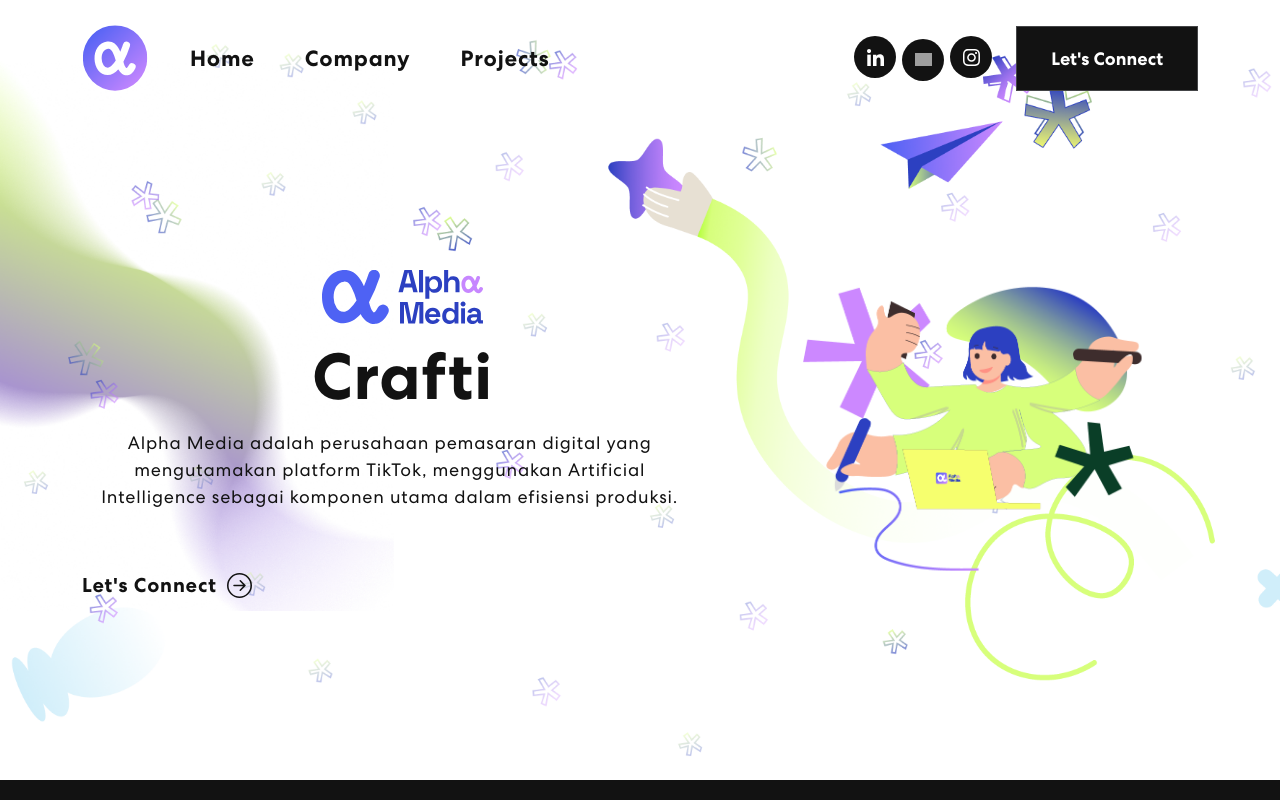
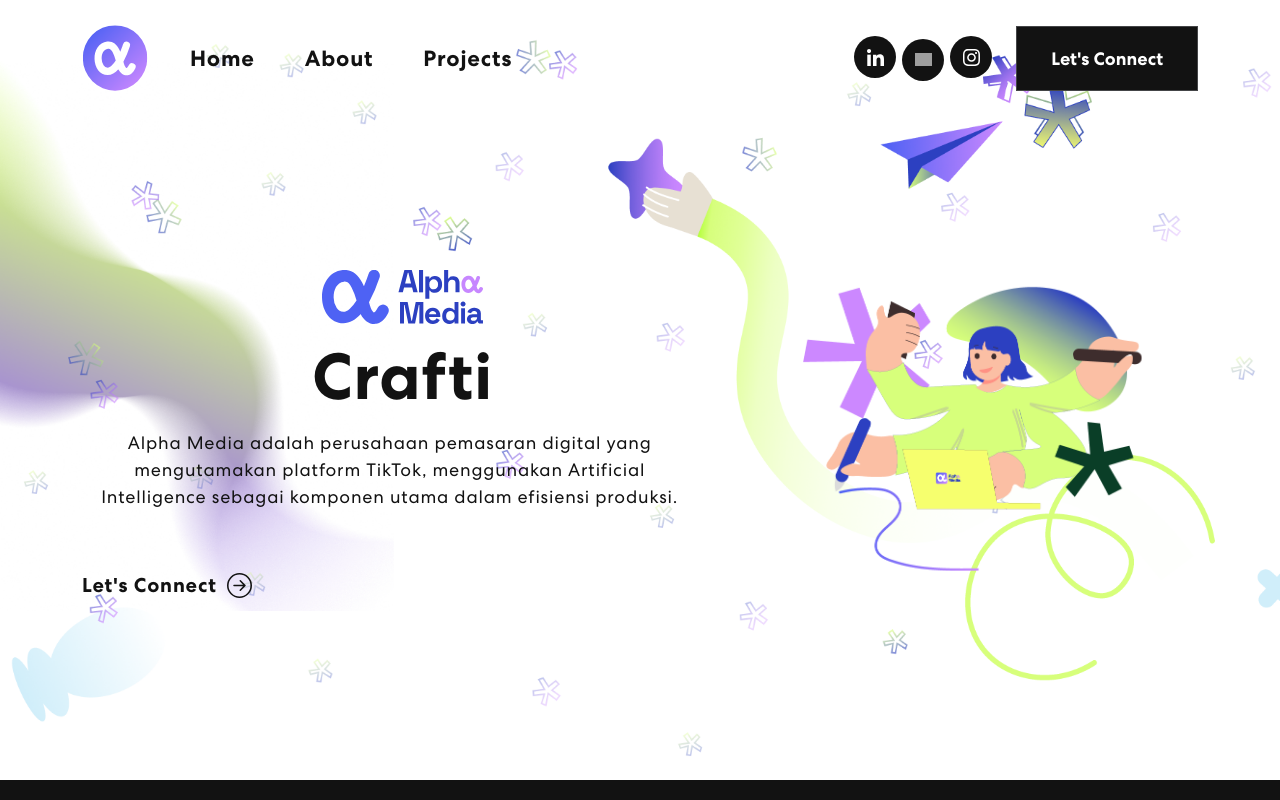
Before and after one commit to still-breath/alphamedia-portfolio, a React (Create React App) app: page / in a window 1280 px wide. Built offline with nearby package versions, Linux system fonts and the light colour scheme; grey boxes are pictures that could not be loaded.

Commit message:
feat: modify navbar

```diff
--- /dev/null
+++ b/config-overrides.js
@@ -0,0 +1,5 @@
+const { override, addBabelPreset } = require('customize-cra');
+
+module.exports = override(
+  addBabelPreset('@babel/preset-react')
+);
--- a/src/components/NavBar.js
+++ b/src/components/NavBar.js
@@ -53,7 +53,7 @@
                             href="#"
                             className={`navbar-link ${activeLink === 'company' ? 'active' : ''}`}
                             onClick={(e) => { e.preventDefault(); handleNavClick('company'); }}>
-                            Company
+                            About
                         </Nav.Link>
                         <Nav.Link
                             href="#"
```
Also changed, not shown: .babelrc (added).
